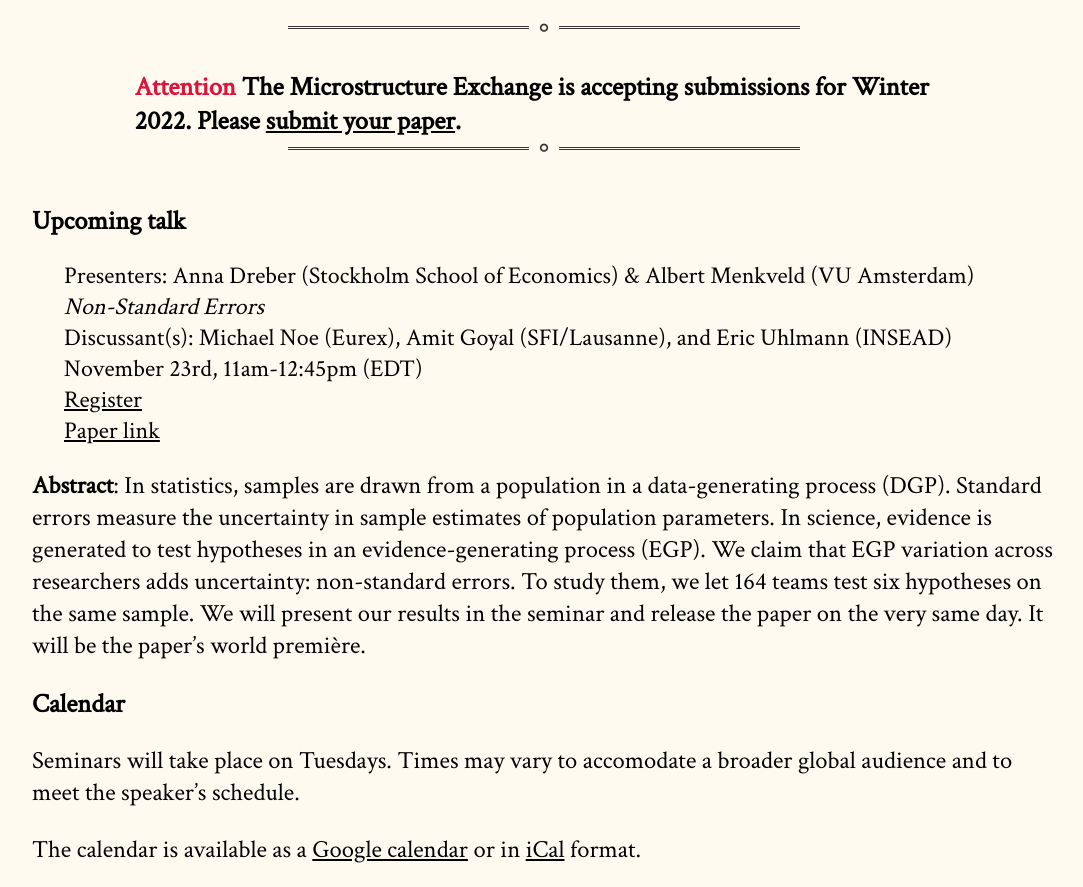
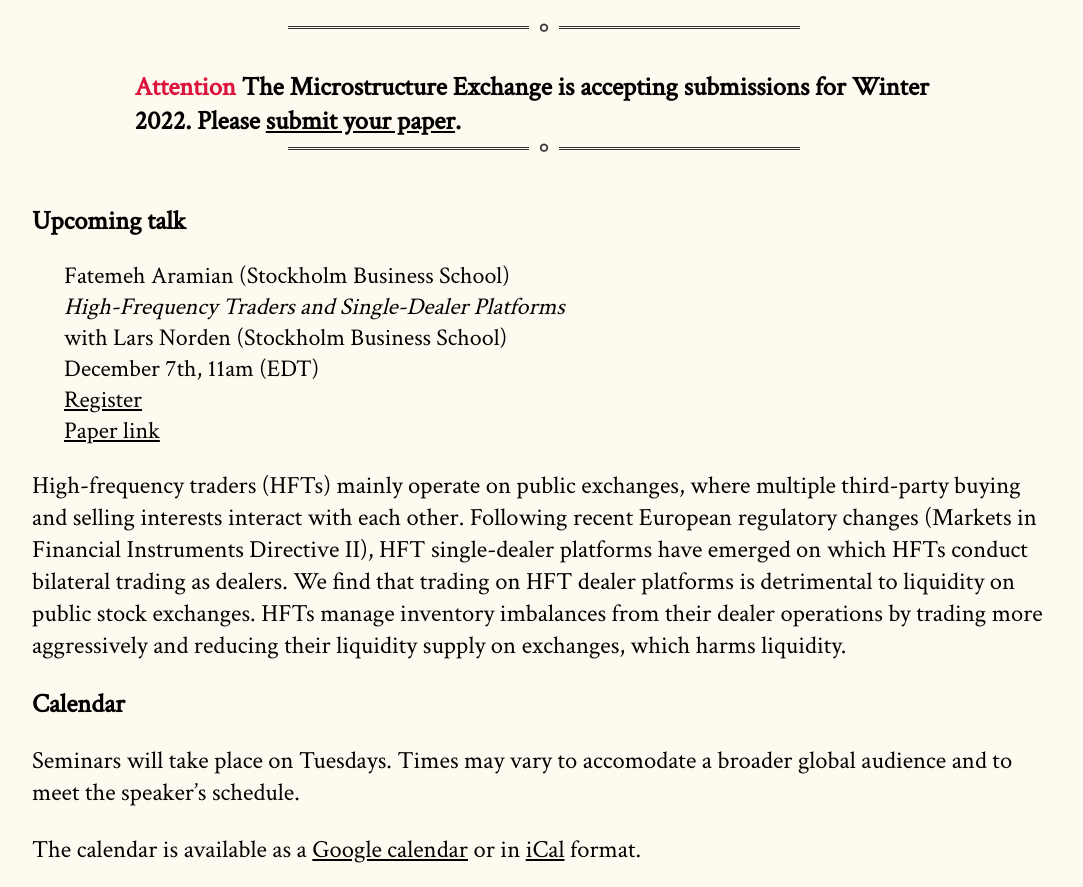
Before and after one commit to cpfiffer/microstructure.exchange, a Jekyll site: the page built from index.md, in a window 1280 px wide and 900 px high, scrolled down 435 px, cut to the strip 0-887 px from the top of the window. Shown: the whole strip, without its empty margins (96-1179 px from the left). Built offline with Jekyll 4.4.1, drawn with Linux system fonts in a browser that asks for light colours; some web fonts are replaced; some of the changed text lies outside the part shown.

Commit message:
THE FUTURE IS HERE

```diff
--- a/_config.yml
+++ b/_config.yml
@@ -11,13 +11,13 @@ github:
   owner_name: Cameron Pfiffer
 
 speaker-info:
-  speaker-name: "Presenters: Anna Dreber (Stockholm School of Economics) & Albert Menkveld (VU Amsterdam)"
-  speaker-paper: "Non-Standard Errors"
-  # coauthors: "Markus Baldauf (UBC)"
-  speaker-date: November 23rd, 11am-12:45pm (EDT)
-  discussant: "Michael Noe (Eurex), Amit Goyal (SFI/Lausanne), and Eric Uhlmann (INSEAD)"
-  paper-link: https://papers.ssrn.com/sol3/papers.cfm?abstract_id=3961574
-  webinar-link: https://stockholmuniversity.zoom.us/webinar/register/WN_upjlbkGcT5Ch5-dC7SVfMA
+  speaker-name: "Fatemeh Aramian (Stockholm Business School)"
+  speaker-paper: "High-Frequency Traders and Single-Dealer Platforms"
+  coauthors: "Lars Norden (Stockholm Business School)"
+  speaker-date: December 7th, 11am (EDT)
+  # discussant: "Michael Noe (Eurex), Amit Goyal (SFI/Lausanne), and Eric Uhlmann (INSEAD)"
+  paper-link: https://papers.ssrn.com/sol3/papers.cfm?abstract_id=3738608
+  webinar-link: https://stockholmuniversity.zoom.us/meeting/register/u5Mud-ihqDgoHNwFVu03F6-P74ZQ-IM5Q2pp
   # slides-link: /slides/RobinhoodSlides_TME.pdf
 
 # Fall 2021 - Presenter (moderator)
--- a/index.md
+++ b/index.md
@@ -18,7 +18,7 @@ Speakers will be invited to present their work over Zoom. Seminars will last 45
 
 {% include upcoming-speaker.html %}
 
-**Abstract**: In statistics, samples are drawn from a population in a data-generating process (DGP). Standard errors measure the uncertainty in sample estimates of population parameters. In science, evidence is generated to test hypotheses in an evidence-generating process (EGP). We claim that EGP variation across researchers adds uncertainty: non-standard errors. To study them, we let 164 teams test six hypotheses on the same sample. We will present our results in the seminar and release the paper on the very same day. It will be the paper’s world première.
+High-frequency traders (HFTs) mainly operate on public exchanges, where multiple third-party buying and selling interests interact with each other. Following recent European regulatory changes (Markets in Financial Instruments Directive II), HFT single-dealer platforms have emerged on which HFTs conduct bilateral trading as dealers. We find that trading on HFT dealer platforms is detrimental to liquidity on public stock exchanges. HFTs manage inventory imbalances from their dealer operations by trading more aggressively and reducing their liquidity supply on exchanges, which harms liquidity.
 
 ## Calendar
 
```
Also changed, not shown: other parts of index.md (+1 -0 lines), 2 other files.
